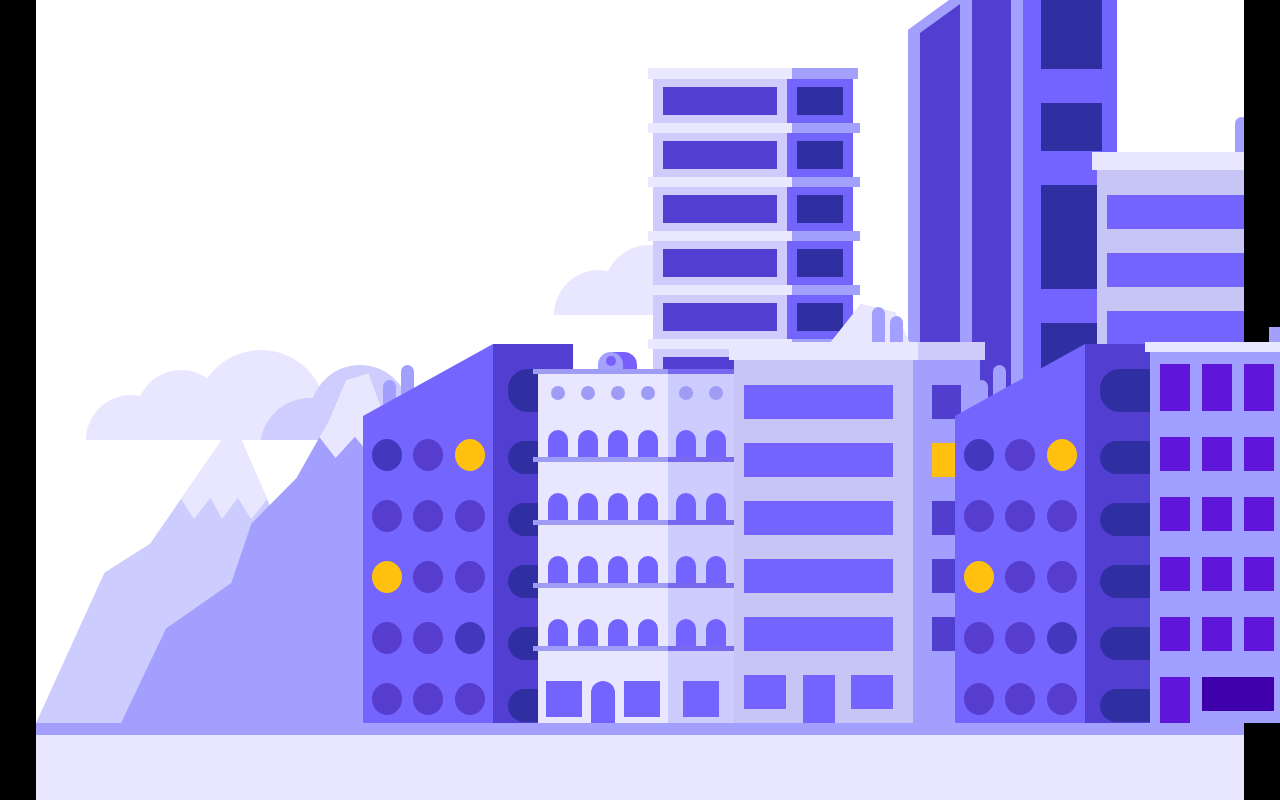
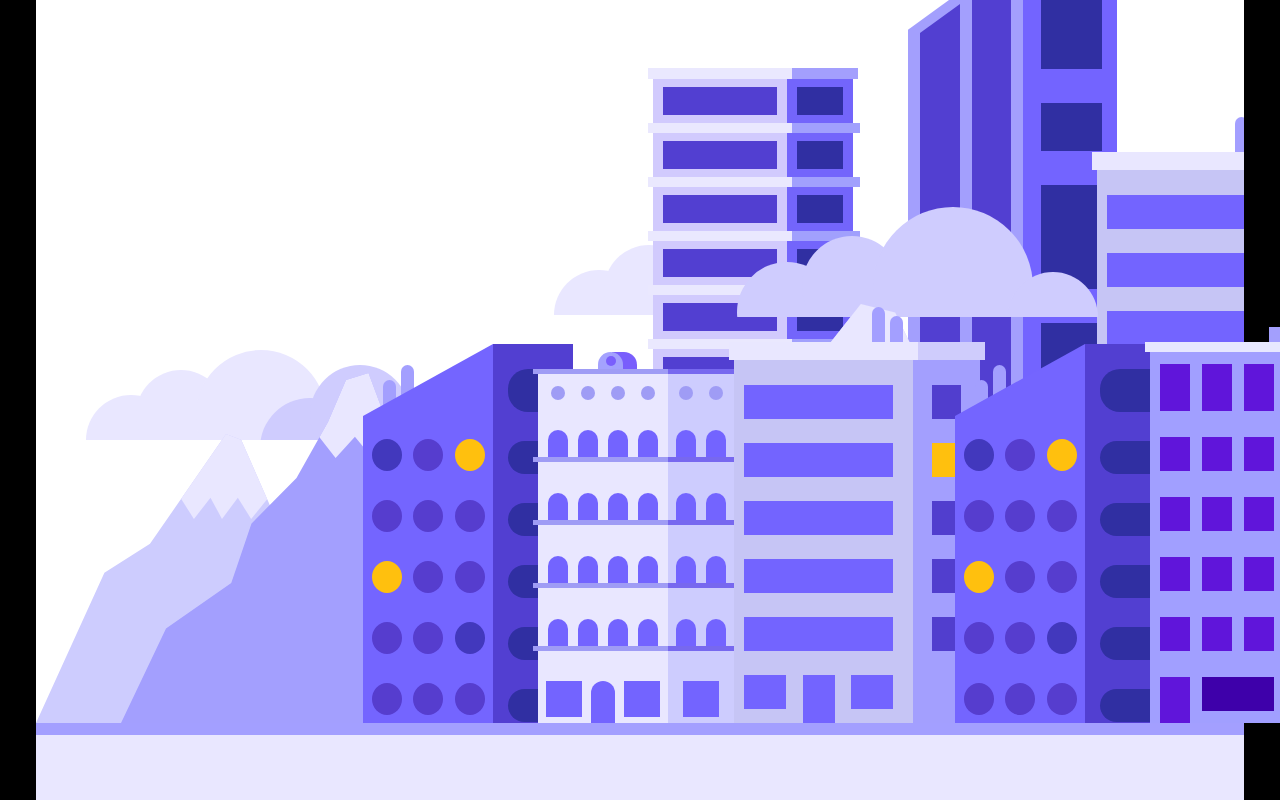
Before and after one commit to samuelsilvadev/cityscape-css, a website: page index.html in a window 1280 px wide. Shown: the top 800 px of the page. Drawn offline with Linux system fonts and the light colour scheme.

Commit message:
feat: Add fourth cloud

```diff
--- a/index.html
+++ b/index.html
@@ -126,6 +126,12 @@
           <span class="shape"></span>
         </div>
         <div class="cloud cloud1 cloud3">
+          <span class="shape"></span>
+          <span class="shape"></span>
+          <span class="shape"></span>
+          <span class="shape"></span>
+        </div>
+        <div class="cloud cloud4">
           <span class="shape"></span>
           <span class="shape"></span>
           <span class="shape"></span>
--- a/styles/clouds.css
+++ b/styles/clouds.css
@@ -2,6 +2,11 @@
   position: absolute;
   display: flex;
   overflow: hidden;
+}
+
+.cloud .shape {
+  position: absolute;
+  border-radius: 50%;
 }
 
 .cloud1 {
@@ -13,8 +18,6 @@
 
 .cloud1 .shape {
   background-color: var(--secondary);
-  position: absolute;
-  border-radius: 50%;
 }
 
 .cloud1 .shape:nth-child(1) {
@@ -52,10 +55,8 @@
   width: 200px;
 }
 
-.cloud2 .shape {
+:is(.cloud2, .cloud4) .shape {
   background-color: var(--secondary-360);
-  position: absolute;
-  border-radius: 50%;
 }
 
 .cloud2 .shape:nth-child(1) {
@@ -85,3 +86,39 @@
   right: 390px;
   z-index: -1;
 }
+
+.cloud4 {
+  height: 112px;
+  left: unset;
+  right: 121px;
+  top: 205px;
+  width: 386px;
+}
+
+.cloud4 .shape:nth-child(1) {
+  bottom: -45px;
+  height: 100px;
+  left: 0;
+  width: 100px;
+}
+
+.cloud4 .shape:nth-child(2) {
+  bottom: -19px;
+  height: 100px;
+  left: 65px;
+  width: 100px;
+}
+
+.cloud4 .shape:nth-child(3) {
+  bottom: -50px;
+  height: 160px;
+  left: 136px;
+  width: 160px;
+}
+
+.cloud4 .shape:nth-child(4) {
+  bottom: -45px;
+  height: 90px;
+  right: 25px;
+  width: 90px;
+}
```
